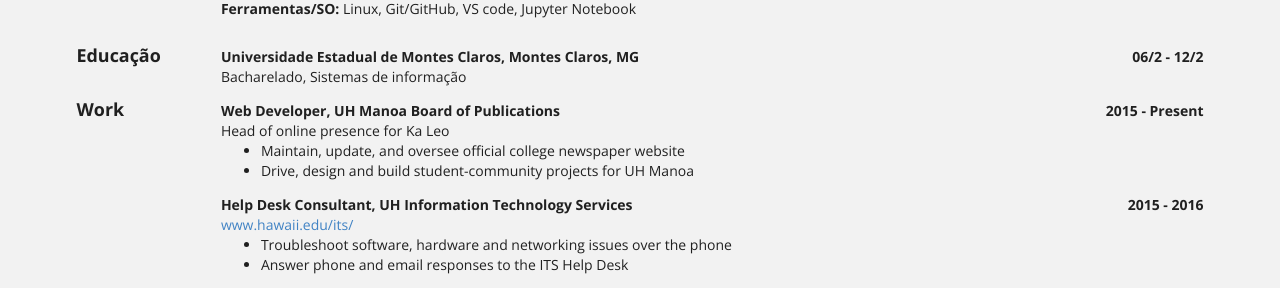
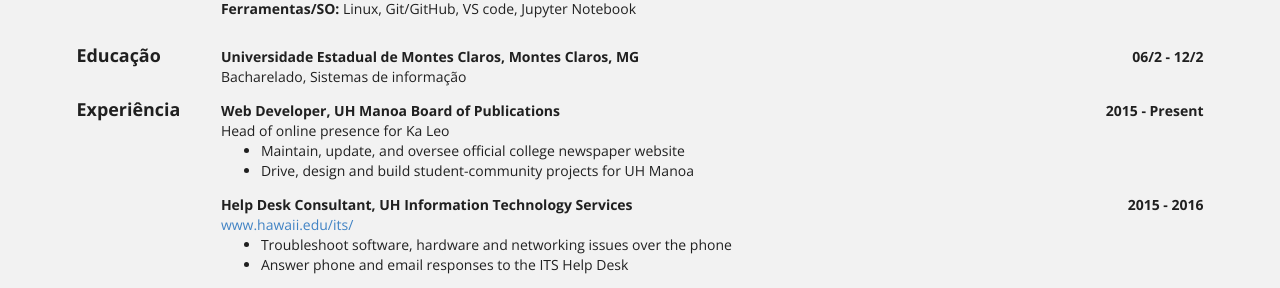
Before and after one commit to MatheusHonorato/matheushonorato.github.io, a Jekyll site: the page built from bio/index.html, in a window 1280 px wide. Shown: the part 328-616 px from the top of the page. Built offline with Jekyll 4.4.1, drawn with Linux system fonts in a browser that asks for light colours.

Commit message:
translate work

```diff
--- a/_includes/bio-work-1.html
+++ b/_includes/bio-work-1.html
@@ -3,7 +3,7 @@
 {% if site.data.bio.work %}
 <div class="row">
   <div class="two wide column">
-    <h3 class="ui left aligned header no-bottom">Work</h3>
+    <h3 class="ui left aligned header no-bottom">Experiência</h3>
   </div>
 
   <div class="fourteen wide column no-bottom">
```
